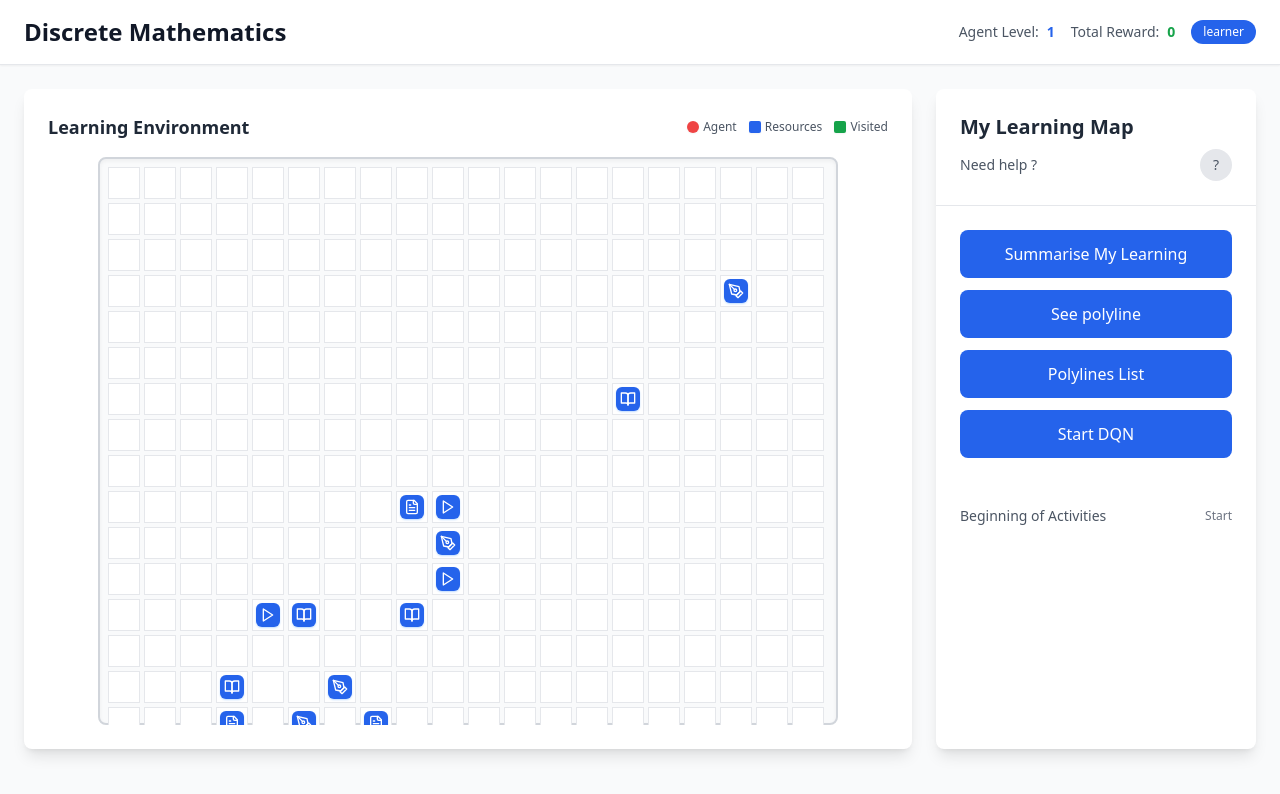
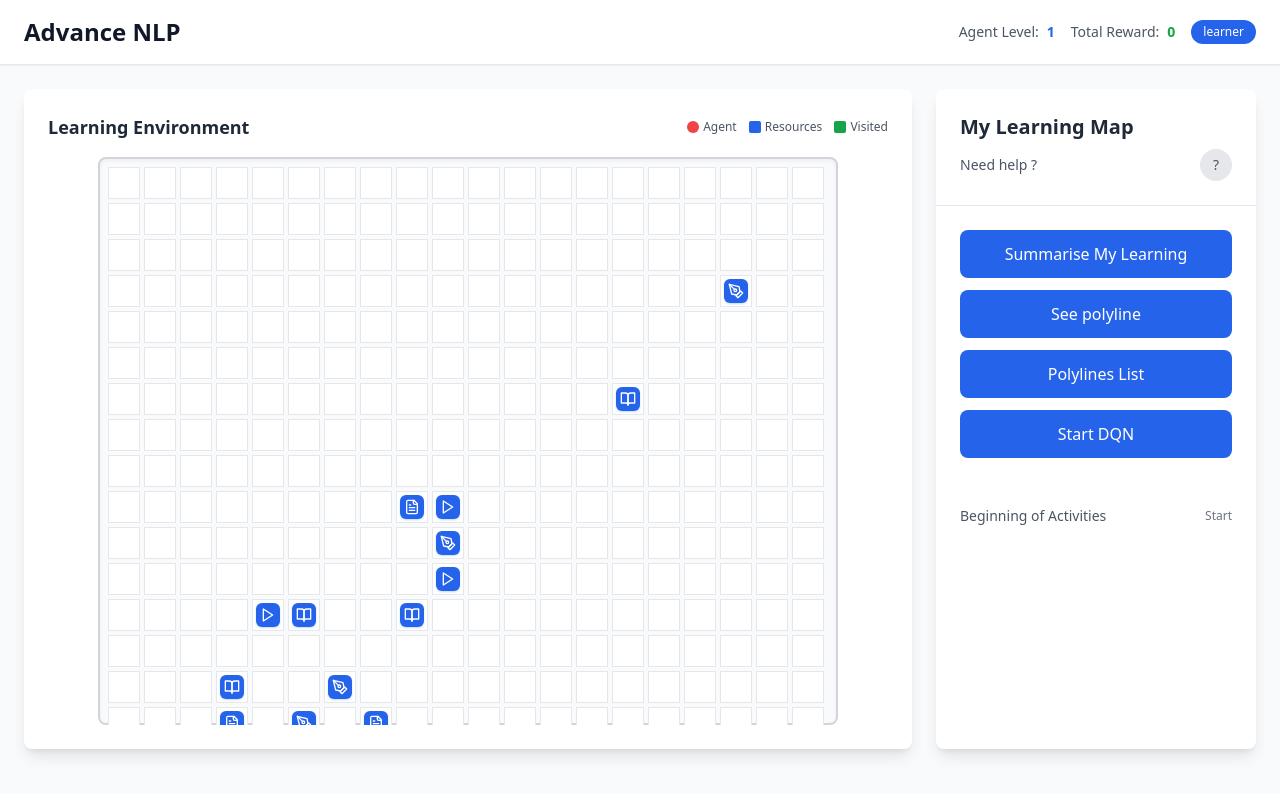
Before and after one commit to minowau/Nl_main, a React (Vite) app: page / in a window 1280 px wide. Shown: the top 794 px of the page. Built offline with nearby package versions, Linux system fonts and the light colour scheme.

Commit message:
Update App.tsx

```diff
--- a/src/App.tsx
+++ b/src/App.tsx
@@ -146,7 +146,7 @@ function App() {
         <div className="max-w-7xl mx-auto px-6 py-4">
           <div className="flex items-center justify-between">
             <h1 className="text-2xl font-bold text-gray-900">
-              Discrete Mathematics
+              Advance NLP
             </h1>
             <div className="flex items-center space-x-4 text-sm text-gray-600">
               <div className="flex items-center space-x-2">
```
